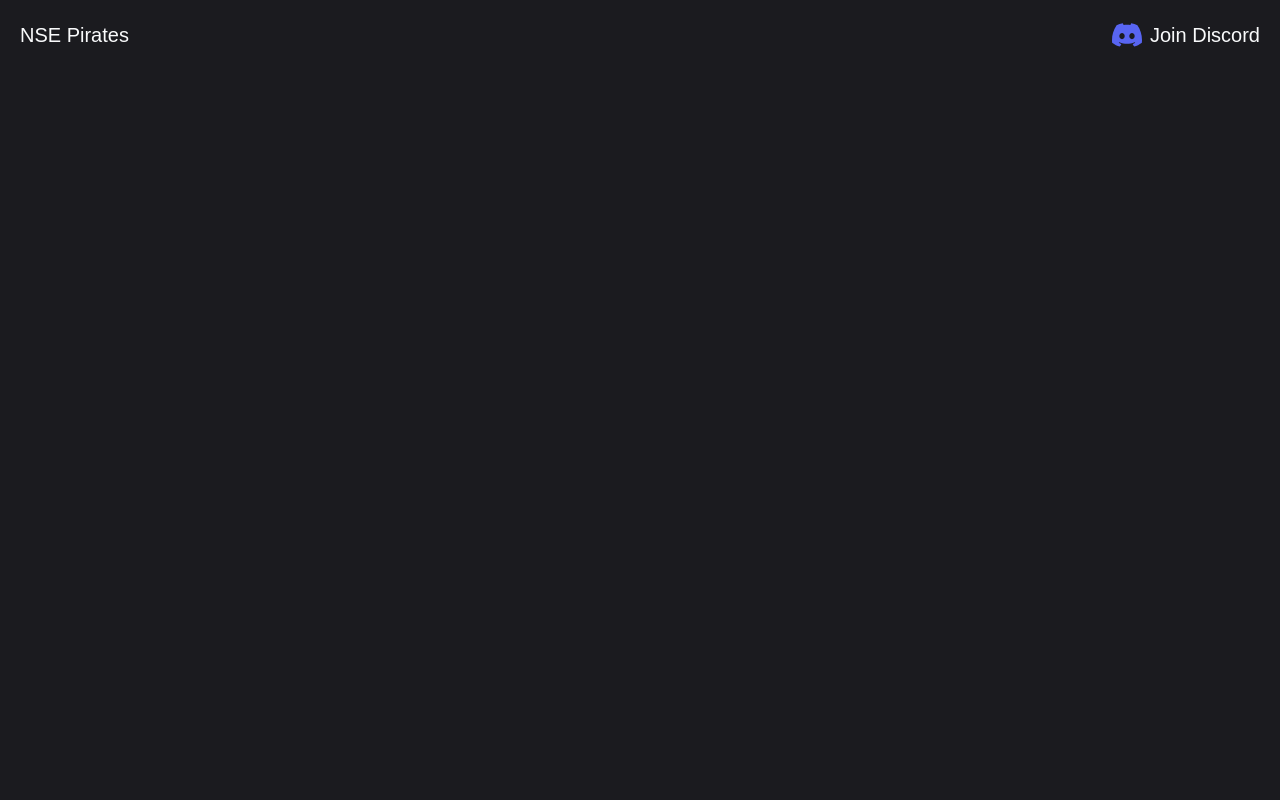
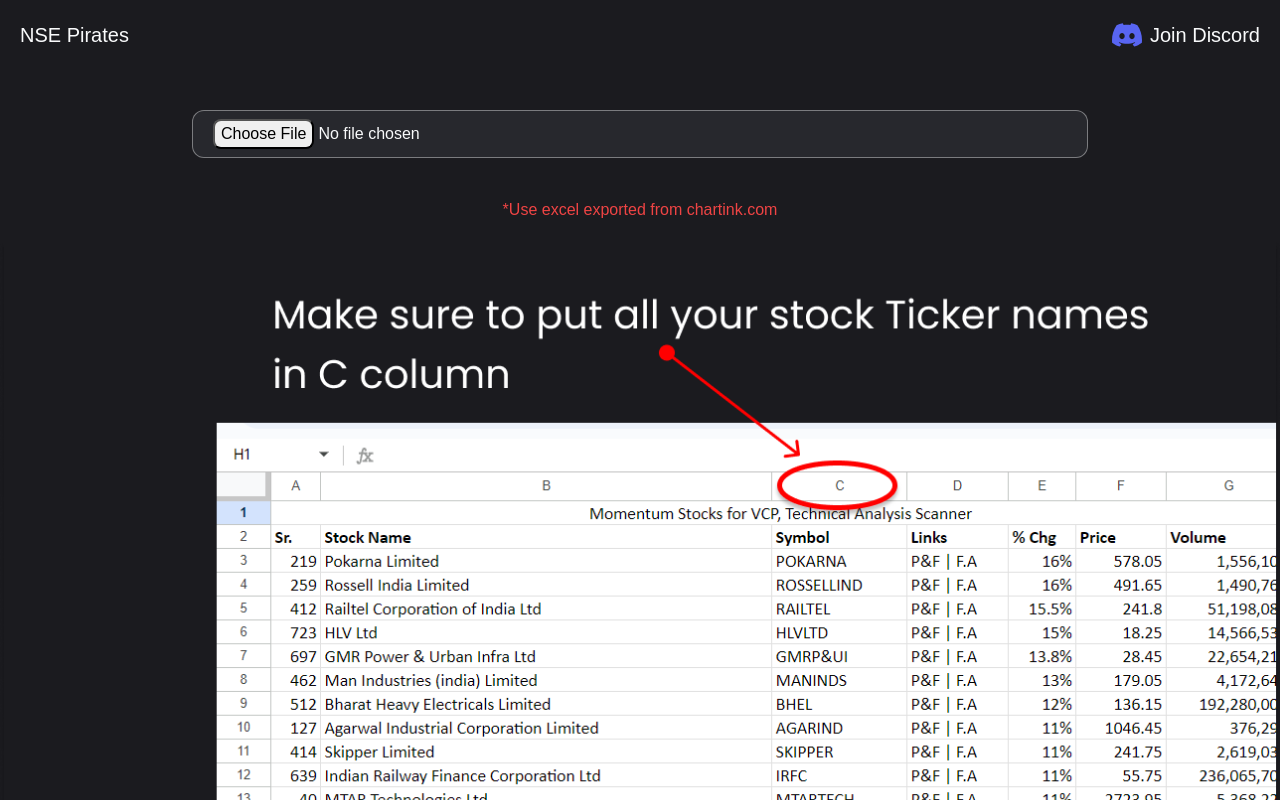
Before and after one commit to shobhitexe/WatchlistSplitter, a Next.js app: page / in a window 1280 px wide. Before the commit this address had no page. Shown: the top 800 px of the page. Built offline with nearby package versions, Linux system fonts and the light colour scheme.

Commit message:
Update index.tsx

```diff
--- a/src/pages/index.tsx
+++ b/src/pages/index.tsx
@@ -1,12 +1,29 @@
-import { useRouter } from "next/router";
-import { useEffect } from "react";
+import { DisplayStocks, FileInput } from "@/components";
+import Image from "next/image";
+import { useState } from "react";
 
-export default function Home() {
-  const router = useRouter();
+export default function WatchlistSplitter() {
+  const [filteredArray, setFilteredArray] = useState<string[][]>([]);
+  const [isListVisible, setIslistVisible] = useState<boolean>(false);
 
-  useEffect(() => {
-    router.push("/WatchlistSplitter");
-  }, [router]);
-
-  return <main></main>;
+  return (
+    <main>
+      <FileInput
+        setFilteredArray={setFilteredArray}
+        setIslistVisible={setIslistVisible}
+        isListVisible={isListVisible}
+      />
+      {isListVisible ? (
+        <DisplayStocks stocksArray={filteredArray} />
+      ) : (
+        <Image
+          src={"/images/warning.png"}
+          width={1280}
+          height={720}
+          alt="warning"
+          className="w-full mt-5"
+        />
+      )}
+    </main>
+  );
 }
```
